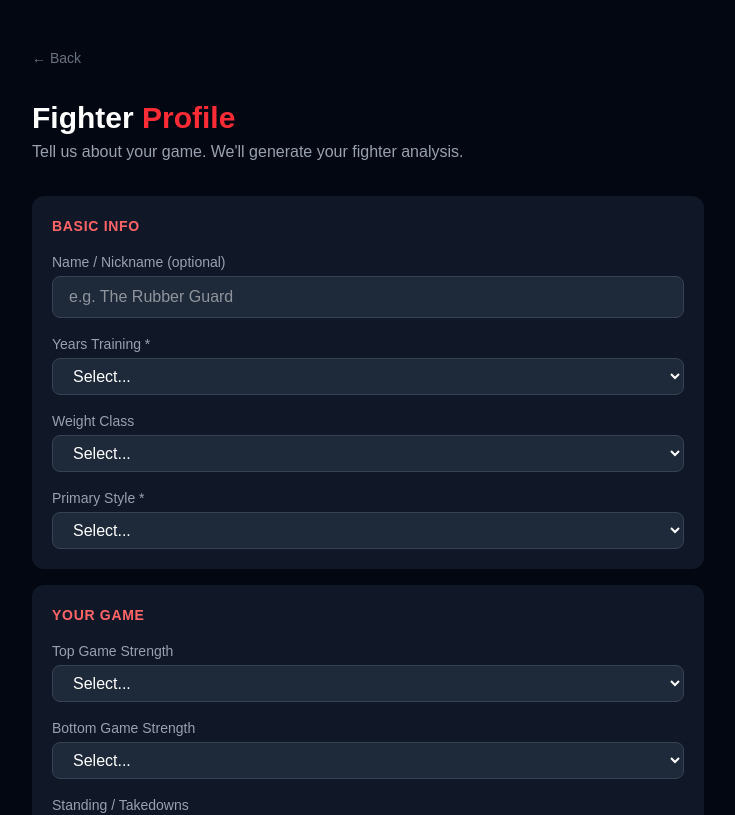
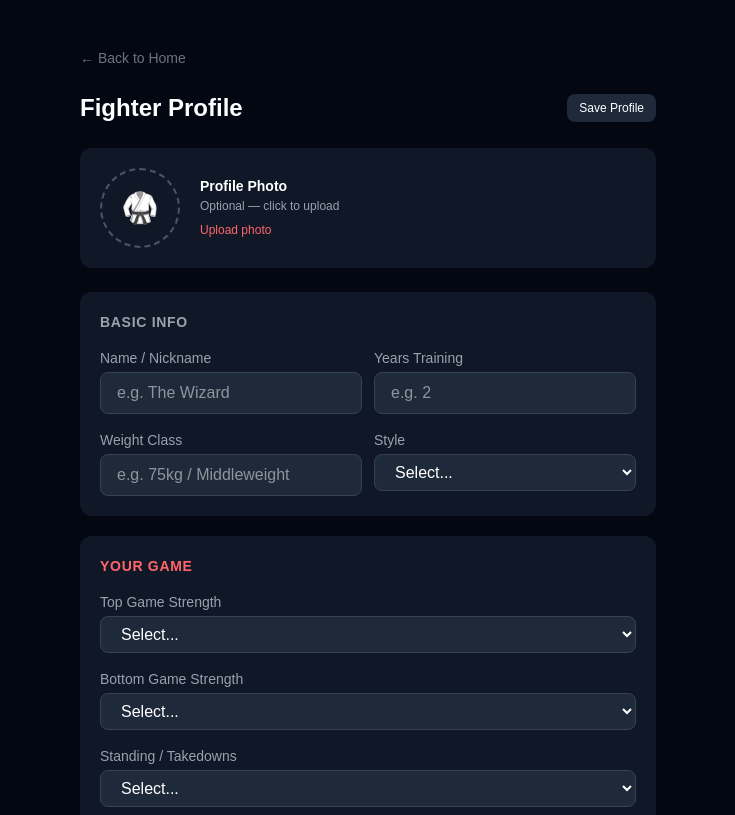
Before and after one commit to GavinGao-web/better-grappler, a Next.js app: page /profile in a window 1280 px wide. Shown: the top 815 px of the page, without its empty margins (272-1007 px from the left). Built offline with nearby package versions, Linux system fonts and the light colour scheme.

Commit message:
Add photo upload and profile save

```diff
--- a/app/profile/page.tsx
+++ b/app/profile/page.tsx
@@ -1,84 +1,139 @@
 'use client';
 
-import { useState } from 'react';
+import { useState, useEffect, useRef } from 'react';
 import { useRouter } from 'next/navigation';
+
+const defaultForm = {
+  name: '', years: '', weight: '', style: '',
+  topGame: '', bottomGame: '', standing: '', techniques: '',
+};
 
 export default function Profile() {
   const router = useRouter();
-  const [form, setForm] = useState({
-    name: '',
-    years: '',
-    weight: '',
-    style: '',
-    topGame: '',
-    bottomGame: '',
-    standing: '',
-    techniques: '',
-  });
+  const [form, setForm] = useState(defaultForm);
+  const [photo, setPhoto] = useState<string | null>(null);
+  const [hasSaved, setHasSaved] = useState(false);
+  const fileRef = useRef<HTMLInputElement>(null);
+
+  useEffect(() => {
+    const saved = localStorage.getItem('fighterProfileSaved');
+    if (saved) {
+      const parsed = JSON.parse(saved);
+      setForm(parsed.form || defaultForm);
+      setPhoto(parsed.photo || null);
+      setHasSaved(true);
+    }
+  }, []);
+
+  const set = (key: string, val: string) => setForm(f => ({ ...f, [key]: val }));
+
+  const handlePhoto = (e: React.ChangeEvent<HTMLInputElement>) => {
+    const file = e.target.files?.[0];
+    if (!file) return;
+    const reader = new FileReader();
+    reader.onload = () => setPhoto(reader.result as string);
+    reader.readAsDataURL(file);
+  };
+
+  const saveProfile = () => {
+    localStorage.setItem('fighterProfileSaved', JSON.stringify({ form, photo }));
+    setHasSaved(true);
+    alert('Profile saved!');
+  };
+
+  const clearProfile = () => {
+    localStorage.removeItem('fighterProfileSaved');
+    setForm(defaultForm);
+    setPhoto(null);
+    setHasSaved(false);
+  };
 
   const handleSubmit = () => {
-    if (!form.years || !form.style) return;
-    localStorage.setItem('fighterProfile', JSON.stringify(form));
+    localStorage.setItem('fighterProfile', JSON.stringify({ ...form, photo }));
     router.push('/profile/results');
   };
 
-  const set = (k: string, v: string) => setForm(f => ({ ...f, [k]: v }));
-
   return (
     <main className="min-h-screen bg-gray-950 text-white px-4 py-12">
-      <div className="max-w-2xl mx-auto">
-        <a href="/" className="text-gray-500 hover:text-white text-sm mb-8 flex items-center gap-1">← Back</a>
+      <div className="max-w-xl mx-auto">
+        <a href="/" className="text-gray-500 hover:text-white text-sm mb-6 flex items-center gap-1">← Back to Home</a>
 
-        <h1 className="text-3xl font-black mb-1">Fighter <span className="text-red-500">Profile</span></h1>
-        <p className="text-gray-400 mb-8">Tell us about your game. We'll generate your fighter analysis.</p>
+        <div className="flex items-center justify-between mb-6">
+          <h1 className="text-2xl font-black">Fighter Profile</h1>
+          <div className="flex gap-2">
+            {hasSaved && (
+              <span className="text-green-400 text-xs flex items-center gap-1 bg-green-950 px-3 py-1 rounded-full border border-green-800">
+                ✓ Saved
+              </span>
+            )}
+            <button onClick={saveProfile} className="text-xs bg-gray-800 hover:bg-gray-700 text-white px-3 py-1.5 rounded-lg transition">
+              Save Profile
+            </button>
+            {hasSaved && (
+              <button onClick={clearProfile} className="text-xs bg-gray-800 hover:bg-gray-700 text-gray-400 px-3 py-1.5 rounded-lg transition">
+                Clear
+              </button>
+            )}
+          </div>
+        </div>
 
-        <div className="flex flex-col gap-4">
+        {/* Photo Upload */}
+        <div className="bg-gray-900 rounded-xl p-5 mb-6 flex items-center gap-5">
+          <div
+            onClick={() => fileRef.current?.click()}
+            className="w-20 h-20 rounded-full border-2 border-dashed border-gray-600 hover:border-red-500 flex items-center justify-center cursor-pointer overflow-hidden transition flex-shrink-0"
+          >
+            {photo ? (
+              <img src={photo} alt="Fighter" className="w-full h-full object-cover" />
+            ) : (
+              <span className="text-3xl">🥋</span>
+            )}
+          </div>
+          <div>
+            <p className="text-white font-semibold text-sm">Profile Photo</p>
+            <p className="text-gray-400 text-xs mt-0.5">Optional — click to upload</p>
+            <button onClick={() => fileRef.current?.click()} className="mt-2 text-xs text-red-400 hover:text-red-300 transition">
+              {photo ? 'Change photo' : 'Upload photo'}
+            </button>
+            {photo && (
+              <button onClick={() => setPhoto(null)} className="ml-3 text-xs text-gray-500 hover:text-gray-400 transition">
+                Remove
+              </button>
+            )}
+          </div>
+          <input ref={fileRef} type="file" accept="image/*" onChange={handlePhoto} className="hidden" />
+        </div>
+
+        <div className="flex flex-col gap-5">
           <div className="bg-gray-900 rounded-xl p-5 flex flex-col gap-4">
-            <h3 className="text-red-400 text-sm font-bold uppercase tracking-wider">Basic Info</h3>
-
+            <h3 className="text-gray-400 text-sm font-bold uppercase tracking-wider">Basic Info</h3>
+            <div className="grid grid-cols-2 gap-3">
               <div>
-              <label className="text-gray-400 text-sm mb-1 block">Name / Nickname (optional)</label>
+                <label className="text-gray-400 text-sm mb-1 block">Name / Nickname</label>
                 <input value={form.name} onChange={e => set('name', e.target.value)}
                   className="w-full bg-gray-800 rounded-lg px-4 py-2 text-white outline-none border border-gray-700 focus:border-red-500"
-                placeholder="e.g. The Rubber Guard" />
+                  placeholder="e.g. The Wizard" />
               </div>
-
               <div>
-              <label className="text-gray-400 text-sm mb-1 block">Years Training *</label>
-              <select value={form.years} onChange={e => set('years', e.target.value)}
-                className="w-full bg-gray-800 rounded-lg px-4 py-2 text-white outline-none border border-gray-700 focus:border-red-500">
-                <option value="">Select...</option>
-                <option value="less than 1 year">Less than 1 year</option>
-                <option value="1-2 years">1-2 years</option>
-                <option value="2-4 years">2-4 years</option>
-                <option value="4-7 years">4-7 years</option>
-                <option value="7+ years">7+ years</option>
-              </select>
+                <label className="text-gray-400 text-sm mb-1 block">Years Training</label>
+                <input value={form.years} onChange={e => set('years', e.target.value)}
+                  className="w-full bg-gray-800 rounded-lg px-4 py-2 text-white outline-none border border-gray-700 focus:border-red-500"
+                  placeholder="e.g. 2" />
               </div>
-
+            </div>
+            <div className="grid grid-cols-2 gap-3">
               <div>
                 <label className="text-gray-400 text-sm mb-1 block">Weight Class</label>
-              <select value={form.weight} onChange={e => set('weight', e.target.value)}
-                className="w-full bg-gray-800 rounded-lg px-4 py-2 text-white outline-none border border-gray-700 focus:border-red-500">
-                <option value="">Select...</option>
-                <option value="Rooster (-57.5kg)">Rooster (-57.5kg)</option>
-                <option value="Light Feather (-64kg)">Light Feather (-64kg)</option>
-                <option value="Feather (-70kg)">Feather (-70kg)</option>
-                <option value="Light (-76kg)">Light (-76kg)</option>
-                <option value="Middle (-82.3kg)">Middle (-82.3kg)</option>
-                <option value="Medium Heavy (-88.3kg)">Medium Heavy (-88.3kg)</option>
-                <option value="Heavy (-97.3kg)">Heavy (-97.3kg)</option>
-                <option value="Super Heavy (-107.3kg)">Super Heavy (-107.3kg)</option>
-                <option value="Ultra Heavy (+107.3kg)">Ultra Heavy (+107.3kg)</option>
-              </select>
+                <input value={form.weight} onChange={e => set('weight', e.target.value)}
+                  className="w-full bg-gray-800 rounded-lg px-4 py-2 text-white outline-none border border-gray-700 focus:border-red-500"
+                  placeholder="e.g. 75kg / Middleweight" />
               </div>
-
               <div>
-              <label className="text-gray-400 text-sm mb-1 block">Primary Style *</label>
+                <label className="text-gray-400 text-sm mb-1 block">Style</label>
                 <select value={form.style} onChange={e => set('style', e.target.value)}
                   className="w-full bg-gray-800 rounded-lg px-4 py-2 text-white outline-none border border-gray-700 focus:border-red-500">
                   <option value="">Select...</option>
-                <option value="Pure BJJ (Gi)">Pure BJJ (Gi)</option>
+                  <option value="Gi BJJ">Gi BJJ</option>
                   <option value="No-Gi / Submission Wrestling">No-Gi / Submission Wrestling</option>
                   <option value="Wrestling base">Wrestling base</option>
                   <option value="Judo base">Judo base</option>
@@ -86,43 +141,40 @@ export default function Profile() {
                 </select>
               </div>
             </div>
+          </div>
 
           <div className="bg-gray-900 rounded-xl p-5 flex flex-col gap-4">
             <h3 className="text-red-400 text-sm font-bold uppercase tracking-wider">Your Game</h3>
-
             <div>
               <label className="text-gray-400 text-sm mb-1 block">Top Game Strength</label>
               <select value={form.topGame} onChange={e => set('topGame', e.target.value)}
                 className="w-full bg-gray-800 rounded-lg px-4 py-2 text-white outline-none border border-gray-700 focus:border-red-500">
                 <option value="">Select...</option>
-                <option value="Strong - I prefer top position">Strong - I prefer top position</option>
-                <option value="Average - comfortable but not my best">Average</option>
-                <option value="Weak - I struggle on top">Weak - I struggle on top</option>
+                <option value="Strong – I prefer top position">Strong – I prefer top position</option>
+                <option value="Average – comfortable but not my best">Average</option>
+                <option value="Weak – I struggle on top">Weak – I struggle on top</option>
               </select>
             </div>
-
             <div>
               <label className="text-gray-400 text-sm mb-1 block">Bottom Game Strength</label>
               <select value={form.bottomGame} onChange={e => set('bottomGame', e.target.value)}
                 className="w-full bg-gray-800 rounded-lg px-4 py-2 text-white outline-none border border-gray-700 focus:border-red-500">
                 <option value="">Select...</option>
-                <option value="Strong - I have a dangerous guard">Strong - dangerous guard</option>
-                <option value="Average - I can hold my own">Average</option>
-                <option value="Weak - I get passed easily">Weak - get passed easily</option>
+                <option value="Strong – I have a dangerous guard">Strong – dangerous guard</option>
+                <option value="Average – I can hold my own">Average</option>
+                <option value="Weak – I get passed easily">Weak – get passed easily</option>
               </select>
             </div>
-
             <div>
               <label className="text-gray-400 text-sm mb-1 block">Standing / Takedowns</label>
               <select value={form.standing} onChange={e => set('standing', e.target.value)}
                 className="w-full bg-gray-800 rounded-lg px-4 py-2 text-white outline-none border border-gray-700 focus:border-red-500">
                 <option value="">Select...</option>
-                <option value="Strong - I pull takedowns consistently">Strong - consistent takedowns</option>
-                <option value="Average - I can get the fight to the ground">Average</option>
-                <option value="Weak - I prefer to pull guard">Weak - prefer guard pull</option>
+                <option value="Strong – I pull takedowns consistently">Strong – consistent takedowns</option>
+                <option value="Average – I can get the fight to the ground">Average</option>
+                <option value="Weak – I prefer to pull guard">Weak – prefer guard pull</option>
               </select>
             </div>
-
             <div>
               <label className="text-gray-400 text-sm mb-1 block">Signature Techniques (optional)</label>
               <textarea value={form.techniques} onChange={e => set('techniques', e.target.value)}
```
Lines whose indentation alone changed are shown as unchanged.
